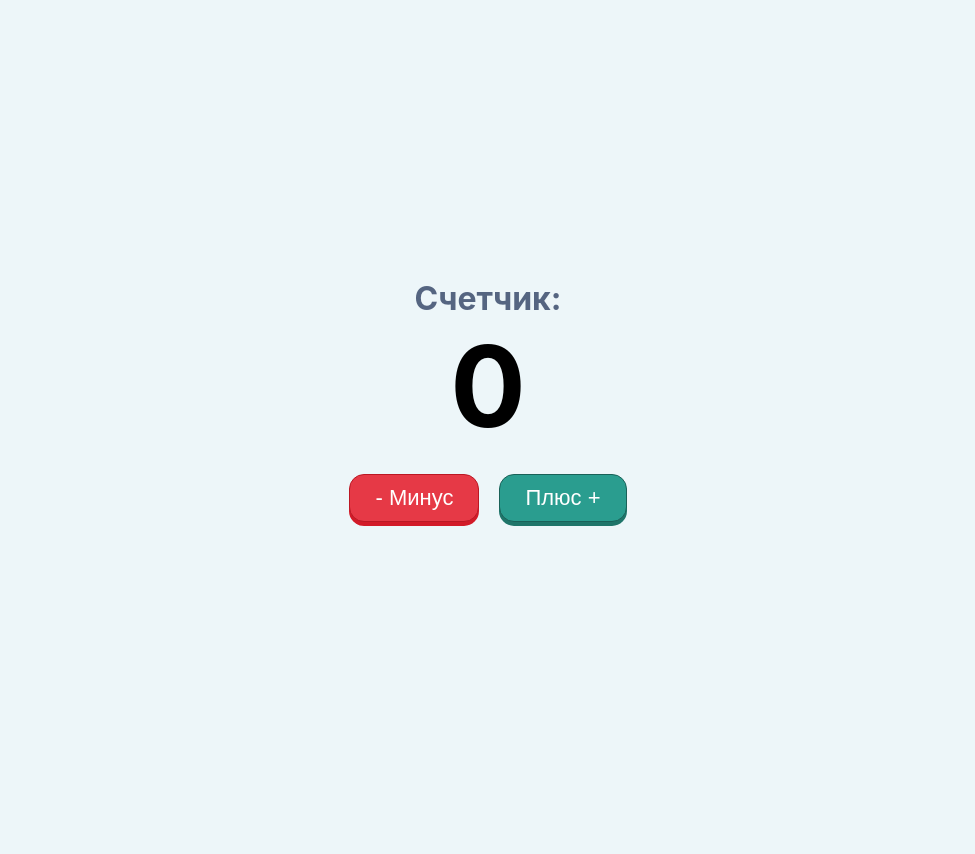
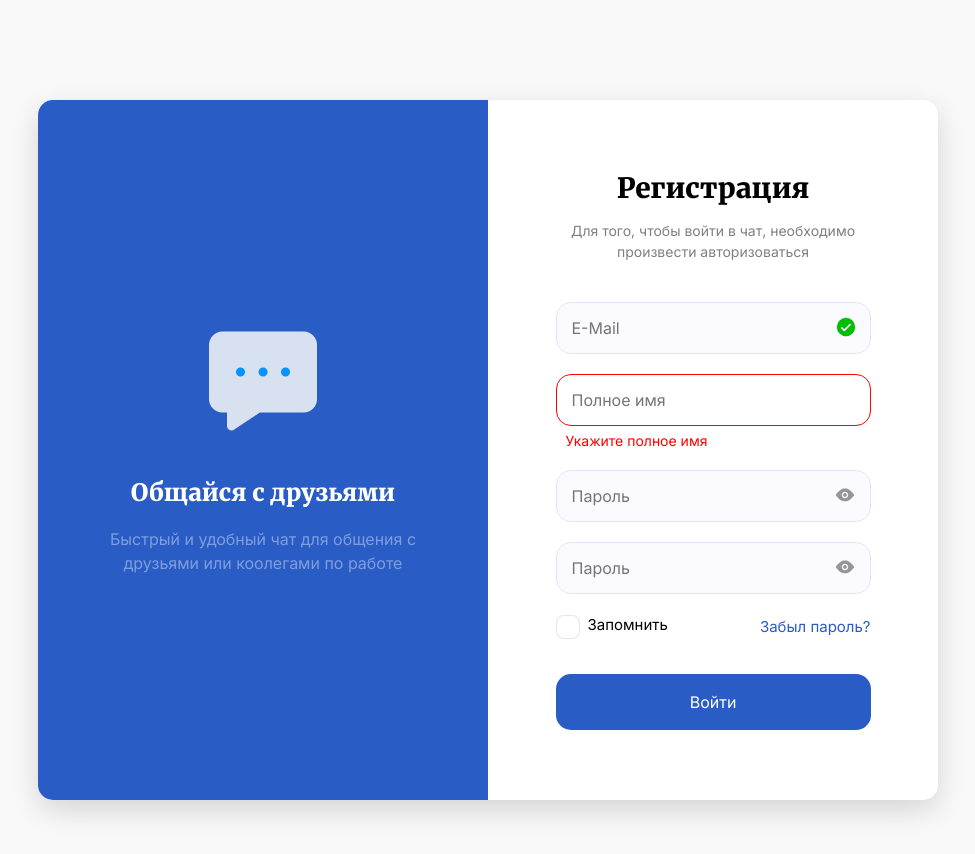
Before and after one commit to Genrihovich/counter, a React (Create React App) app: page / in a window 1280 px wide. Shown: the top 854 px of the page, without its empty margins (152-1127 px from the left). Before the commit the page ends 800 px from the top, so only its background shows below. Built offline with nearby package versions, Linux system fonts and the light colour scheme.

Commit message:
init register form

```diff
--- a/src/App.js
+++ b/src/App.js
@@ -3,11 +3,55 @@ import './index.scss';
 function App() {
   return (
     <div className="App">
-      <div>
-        <h2>Счетчик:</h2>
-        <h1>0</h1>
-        <button className="minus">- Минус</button>
-        <button className="plus">Плюс +</button>
+      <div className="banner">
+        <div className="banner__inner">
+          <img src="/chat.png" />
+          <h2>Общайся с друзьями</h2>
+          <p>Быстрый и удобный чат для общения с друзьями или коолегами по работе</p>
+        </div>
+      </div>
+      <div className="form">
+        <div className="form__content">
+          <h2>Регистрация</h2>
+          <p>Для того, чтобы войти в чат, необходимо произвести авторизоваться</p>
+          <div className="form__field">
+            <input type="text" name="email" placeholder="E-Mail" />
+            <svg className="check" viewBox="0 0 24 24" xmlns="http://www.w3.org/2000/svg">
+              <path d="M12,1A11,11,0,1,0,23,12,11,11,0,0,0,12,1Zm5.707,8.707-7,7a1,1,0,0,1-1.414,0l-3-3a1,1,0,0,1,1.414-1.414L10,14.586l6.293-6.293a1,1,0,0,1,1.414,1.414Z" />
+            </svg>
+          </div>
+          <div className="form__field error">
+            <input type="text" name="fullName" placeholder="Полное имя" />
+            <span>Укажите полное имя</span>
+          </div>
+          <div className="form__field">
+            <input type="password" name="password" placeholder="Пароль" />
+            <svg className="eye" height="24px" viewBox="0 0 24 24" width="24px">
+              <path d="M21.821,12.43c-0.083-0.119-2.062-2.944-4.793-4.875C15.612,6.552,13.826,6,12,6c-1.825,0-3.611,0.552-5.03,1.555  c-2.731,1.931-4.708,4.756-4.791,4.875c-0.238,0.343-0.238,0.798,0,1.141c0.083,0.119,2.06,2.944,4.791,4.875  C8.389,19.448,10.175,20,12,20c1.826,0,3.612-0.552,5.028-1.555c2.731-1.931,4.71-4.756,4.793-4.875  C22.06,13.228,22.06,12.772,21.821,12.43z M12,16.5c-1.934,0-3.5-1.57-3.5-3.5c0-1.934,1.566-3.5,3.5-3.5c1.93,0,3.5,1.566,3.5,3.5  C15.5,14.93,13.93,16.5,12,16.5z" />
+              <g>
+                <path d="M14,13c0,1.102-0.898,2-2,2c-1.105,0-2-0.898-2-2c0-1.105,0.895-2,2-2C13.102,11,14,11.895,14,13z" />
+              </g>
+            </svg>
+          </div>
+          <div className="form__field">
+            <input type="password" name="password2" placeholder="Пароль" />
+            <svg className="eye" height="24px" viewBox="0 0 24 24" width="24px">
+              <path d="M21.821,12.43c-0.083-0.119-2.062-2.944-4.793-4.875C15.612,6.552,13.826,6,12,6c-1.825,0-3.611,0.552-5.03,1.555  c-2.731,1.931-4.708,4.756-4.791,4.875c-0.238,0.343-0.238,0.798,0,1.141c0.083,0.119,2.06,2.944,4.791,4.875  C8.389,19.448,10.175,20,12,20c1.826,0,3.612-0.552,5.028-1.555c2.731-1.931,4.71-4.756,4.793-4.875  C22.06,13.228,22.06,12.772,21.821,12.43z M12,16.5c-1.934,0-3.5-1.57-3.5-3.5c0-1.934,1.566-3.5,3.5-3.5c1.93,0,3.5,1.566,3.5,3.5  C15.5,14.93,13.93,16.5,12,16.5z" />
+              <g>
+                <path d="M14,13c0,1.102-0.898,2-2,2c-1.105,0-2-0.898-2-2c0-1.105,0.895-2,2-2C13.102,11,14,11.895,14,13z" />
+              </g>
+            </svg>
+          </div>
+          <div className="form__additional">
+            <div>
+              <input class="styled-checkbox" id="checkbox" type="checkbox" value="value1" />
+              <label for="checkbox">Запомнить</label>
+            </div>
+            <a>Забыл пароль?</a>
+          </div>
+
+          <button>Войти</button>
+        </div>
       </div>
     </div>
   );
--- a/src/index.scss
+++ b/src/index.scss
@@ -1,71 +1,240 @@
+@import url('https://fonts.googleapis.com/css2?family=Inter:wght@400;600;700&display=swap');
+@import url('https://fonts.googleapis.com/css2?family=Merriweather:wght@700;900&display=swap');
+
 body {
   margin: 0;
-  font-family: -apple-system, BlinkMacSystemFont, 'Segoe UI', 'Roboto', 'Oxygen', 'Ubuntu',
-    'Cantarell', 'Fira Sans', 'Droid Sans', 'Helvetica Neue', sans-serif;
   -webkit-font-smoothing: antialiased;
   -moz-osx-font-smoothing: grayscale;
-  background-color: #edf6f9;
+  background-color: #f9f9f9;
+}
+
+* {
+  box-sizing: border-box;
+  font-family: 'Inter', sans-serif;
+  outline: none;
 }
 
 .App {
   display: flex;
+  width: 900px;
+  margin: 100px auto;
+  background-color: #fff;
+  border-radius: 15px;
+  box-shadow: 0 10px 30px rgba(0, 0, 0, 0.15);
+  overflow: hidden;
+
+  h1,
+  h2 {
+    font-family: 'Merriweather', serif;
+    font-weight: 900;
+  }
+}
+
+.banner {
+  display: flex;
   align-items: center;
   justify-content: center;
-  height: 100vh;
-  text-align: center;
+  background-color: #295cc5;
+  height: 700px;
+  width: 50%;
 
-  h1 {
-    color: #000;
-    font-size: 7rem;
+  &__inner {
+    width: 80%;
+    text-align: center;
+  }
+
+  h2,
+  p {
+    color: #fff;
+  }
+
+  p {
+    opacity: 0.4;
+    line-height: 24px;
+  }
+
+  img {
+    width: 40%;
+  }
+}
+
+.form {
+  display: flex;
+  flex-direction: column;
+  align-items: center;
+  justify-content: center;
+  flex: 1;
+
+  h2 {
+    font-size: 28px;
     margin: 0;
-    margin-bottom: 20px;
+  }
 
-    &.plus {
-      color: #2a9d8f;
+  p {
+    font-size: 14px;
+    opacity: 0.5;
+    margin-bottom: 40px;
+    line-height: 21px;
+  }
+
+  &__additional {
+    display: flex;
+    align-items: center;
+    justify-content: space-between;
+    width: 100%;
+
+    a {
+      color: #295cc5;
+      cursor: pointer;
+      font-size: 15px;
     }
-    &.minus {
-      color: #e63946;
+
+    label {
+      font-size: 15px;
+    }
+
+    .styled-checkbox {
+      &+label:before {
+        margin-right: 8px;
+      }
     }
   }
 
-  h2 {
-    font-size: 2rem;
-    margin: 0;
-    color: #556581;
+  &__field {
+    width: 100%;
+    margin-bottom: 20px;
+    text-align: left;
+    position: relative;
+
+    svg {
+      position: absolute;
+      right: 15px;
+      top: 15px;
+      width: 20px;
+      height: 20px;
+
+      &.eye {
+        cursor: pointer;
+        width: 22px;
+        height: 22px;
+        top: 13px;
+        opacity: 0.4;
+      }
+
+      &.check {
+        path {
+          fill: rgb(0, 190, 0);
+        }
+      }
+    }
+
+    span {
+      display: inline-block;
+      margin-top: 6px;
+      margin-left: 10px;
+      font-size: 14px;
+      color: red;
+    }
+
+    input {
+      border: 1px solid #e3e3fd;
+      padding: 15px;
+      border-radius: 15px;
+      width: 100%;
+      font-size: 16px;
+      background-color: #fafaff;
+      transition: all 0.1s ease-in-out;
+
+      &:focus {
+        border-color: #295cc5;
+        background-color: #fff;
+        box-shadow: 0 0 0 5px #2858b717;
+      }
+    }
+
+    &.error {
+      input {
+        border: 1px solid red;
+        background-color: #fff;
+
+        &:focus {
+          border-color: red;
+          box-shadow: 0 0 0 5px rgb(255, 236, 236);
+        }
+      }
+    }
+  }
+
+  &__content {
+    text-align: center;
+    width: 70%;
   }
 
   button {
-    background: transparent;
-    border: 2px solid transparent;
-    text-align: center;
-    font-size: 22px;
+    margin-top: 35px;
+    width: 100%;
+    padding: 18px;
+    background-color: #295cc5;
+    color: #fff;
     border-radius: 15px;
-    padding: 10px 25px;
+    border: 0;
+    font-size: 16px;
     cursor: pointer;
-    margin: 0 10px;
-    transition: all 0.05s ease-in-out;
-
-    &.minus {
-      background-color: #e63946;
-      color: #fff;
-      box-shadow: 0 4px 0 darken(#e63946, 10%);
-      border: 1px solid darken(#e63946, 15%);
-    }
-
-    &.plus {
-      background-color: #2a9d8f;
-      color: #fff;
-      box-shadow: 0 4px 0 darken(#2a9d8f, 10%);
-      border: 1px solid darken(#2a9d8f, 15%);
-    }
+    transition: all 0.1s ease-in-out;
 
     &:hover {
-      transform: translateY(-2px);
+      background-color: lighten(#295cc5, 5%);
     }
 
     &:active {
-      transform: translateY(2px);
-      box-shadow: none;
+      background-color: darken(#295cc5, 5%);
     }
   }
 }
+
+.styled-checkbox {
+  position: absolute;
+  opacity: 0;
+
+  &+label {
+    position: relative;
+    cursor: pointer;
+    padding: 0;
+  }
+
+  // Box.
+  &+label:before {
+    content: '';
+    display: inline-block;
+    vertical-align: text-top;
+    width: 22px;
+    height: 22px;
+    background: white;
+    border: 1px solid rgba(0, 0, 0, 0.1);
+    border-radius: 8px;
+  }
+
+  // Box hover
+  &:hover+label:before {
+    background: #f9f9f9;
+  }
+
+  // Box checked
+  &:checked+label:before {
+    background: #41dab9;
+  }
+
+  // Checkmark. Could be replaced with an image
+  &:checked+label:after {
+    content: '';
+    position: absolute;
+    left: 7px;
+    top: 11px;
+    background: white;
+    width: 2px;
+    height: 2px;
+    box-shadow: 2px 0 0 white, 4px 0 0 white, 4px -2px 0 white, 4px -4px 0 white, 4px -6px 0 white,
+      4px -8px 0 white;
+    transform: rotate(45deg);
+  }
+}
```
Also changed, not shown: public/chat.png (added).
